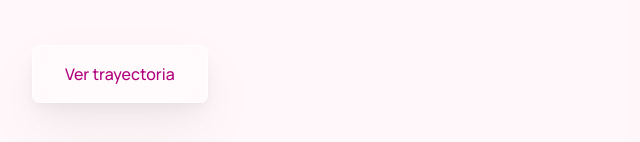
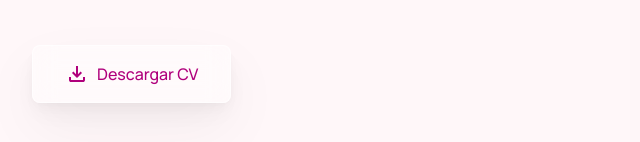
Before and after one commit to ffelipecuevasc/franjacob, a plain HTML site: page index.html in a window 1280 px wide. Shown: the part 658-800 px from the top of the page, 0-640 px from the left. Drawn offline with nearby package versions, Linux system fonts and the light colour scheme.

Commit message:
Mejora - Incorporación de la opción para descargar el CV en PDF.

```diff
--- a/index.html
+++ b/index.html
@@ -374,9 +374,13 @@
                     institucional</strong>.</br>Especialista en <strong>liderazgo de proyectos de investigación</strong>
                     en I+D+i y en el cierre de brechas de género.
                 </p>
-                <a class="inline-flex items-center justify-center font-body font-medium px-8 py-4 rounded-xl transition-all duration-300 bg-white/40 backdrop-blur-md border border-white/60 text-primary shadow-soft-layered hover:bg-white/70 hover:shadow-soft-layered-hover hover:-translate-y-1 dark:bg-gradient-to-r dark:from-dark-primary dark:to-dark-primary-container dark:text-dark-on-primary dark:border-transparent dark:shadow-none dark:hover:-translate-y-0 dark:hover:opacity-90 relative z-20"
-                   href="#educacion">
-                    Ver trayectoria
+                <a class="inline-flex items-center justify-center gap-2 font-body font-medium px-8 py-4 rounded-xl transition-all duration-300 bg-white/40 backdrop-blur-md border border-white/60 text-primary shadow-soft-layered hover:bg-white/70 hover:shadow-soft-layered-hover hover:-translate-y-1 dark:bg-gradient-to-r dark:from-dark-primary dark:to-dark-primary-container dark:text-dark-on-primary dark:border-transparent dark:shadow-none dark:hover:-translate-y-0 dark:hover:opacity-90 relative z-20"
+                   href="./static/CV Francisco Jacob - PERIODISTA.pdf"
+                   download="CV Francisco Jacob - PERIODISTA.pdf">
+                    <svg xmlns="http://www.w3.org/2000/svg" width="24" height="24" viewBox="0 0 24 24">
+                        <path fill="currentColor" d="m12 16l-5-5l1.4-1.45l2.6 2.6V4h2v8.15l2.6-2.6L17 11zm-6 4q-.825 0-1.412-.587T4 18v-3h2v3h12v-3h2v3q0 .825-.587 1.413T18 20z"/>
+                    </svg>
+                    Descargar CV
                 </a>
             </div>
             <div class="lg:col-span-6 relative">
@@ -532,7 +536,7 @@
                         <span class="font-label text-sm text-outline dark:text-dark-outline tracking-wider mt-2 md:mt-0 transition-colors duration-300">FEBRERO DE 2021 — DICIEMBRE DE 2023</span>
                     </div>
                     <p class="font-body text-primary dark:text-dark-primary font-medium mb-4 transition-colors duration-300">
-                        SEREMI de Ciencias, Tecnología, Conocimiento e Innovación de la Macrozona Norte</p>
+                        SEREMI de Ciencia, Tecnología, Conocimiento e Innovación de la Macrozona Norte</p>
                     <p class="font-body text-on-surface-variant dark:text-dark-on-surface-variant leading-relaxed transition-colors duration-300 mb-2">
                         Fui líder en la instalación institucional de la SEREMI, gestionando de manera integral la agenda
                         estratégica, comunicación y articulación territorial en el ecosistema CTCI. Mis
```
Also changed, not shown: 1 other file.
